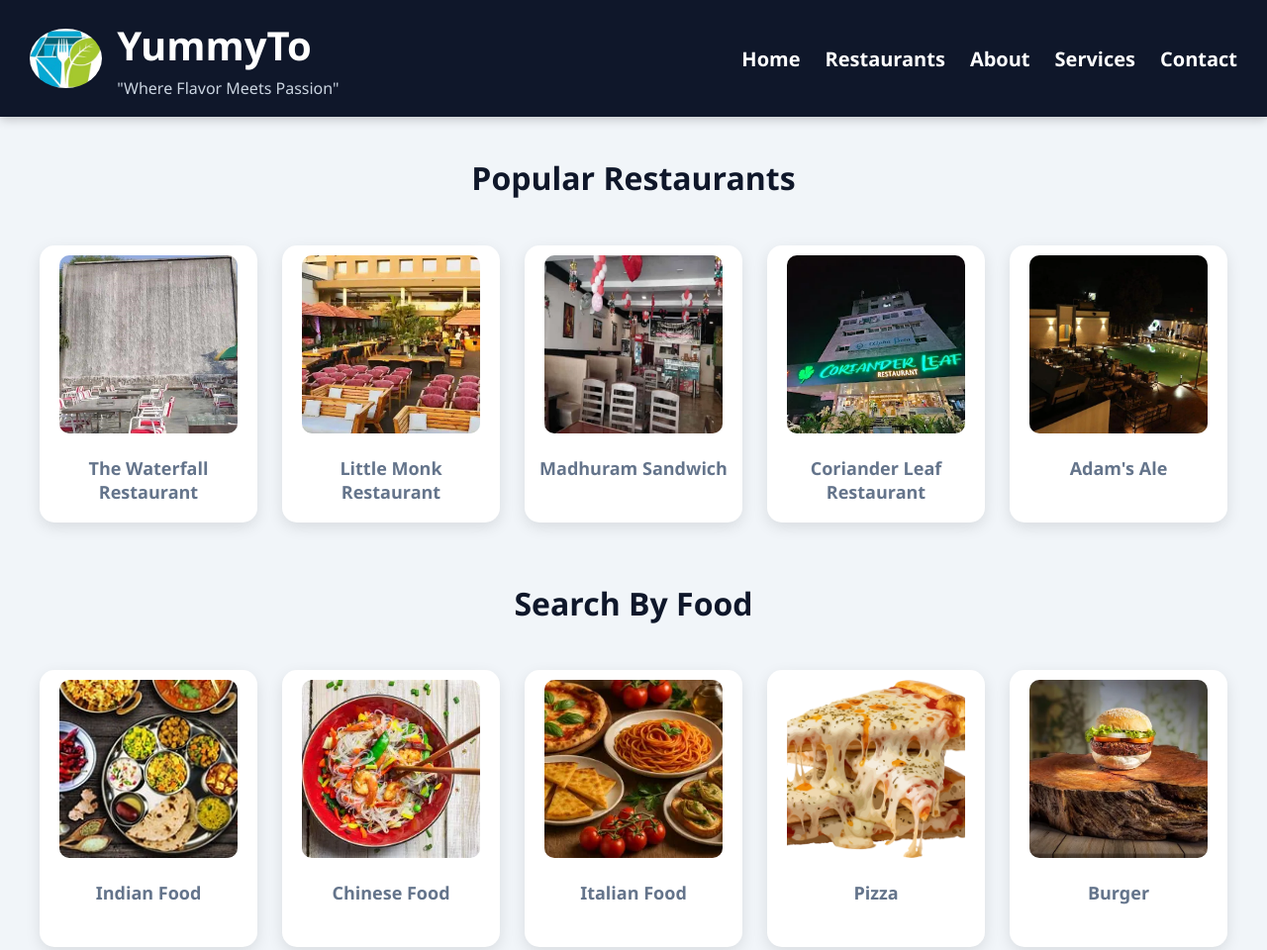
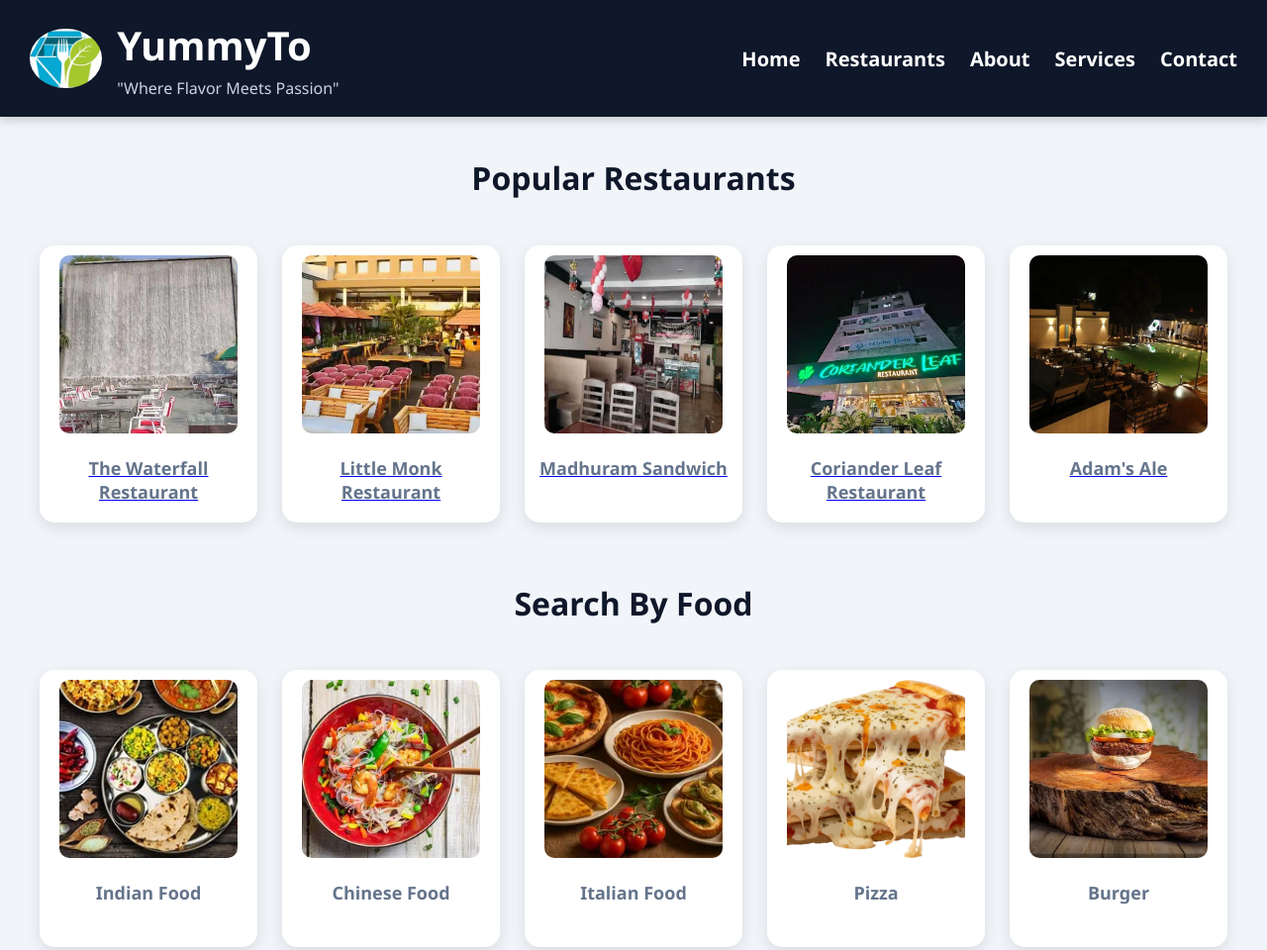
Before and after one commit to Piyush444byte/internship, a plain HTML site: page project/index.html in a window 1280 px wide. Shown: the top 960 px of the page at 99% size. Drawn offline with Linux system fonts and the light colour scheme.

Commit message:
30-june-2026

```diff
--- a/project/index.html
+++ b/project/index.html
@@ -38,23 +38,14 @@
 <nav class="nav">
 
 <a href="index.html">Home</a>
-
 <a href="restaurants.html">Restaurants</a>
-
 <a href="#">About</a>
-
 <a href="#">Services</a>
-
 <a href="#">Contact</a>
-
 </nav>
 
-
 </div>
-
 </header>
-
-
 
 
 <main>
@@ -73,63 +64,47 @@
 
 
 <div class="outerbox">
-
+<a href="waterfallmenu.html">
 <img src="images/waterfall.jpg">
-
-<p class="para">
-The Waterfall Restaurant
-</p>
-
+<p class="para">The Waterfall Restaurant</p>
+</a>
 </div>
 
 
 
 <div class="outerbox">
-
+<a href="littlemonkmenu.html">
 <img src="images/littlemonk.webp">
-
-<p class="para">
-Little Monk Restaurant
-</p>
-
+<p class="para">Little Monk Restaurant</p>
+</a>
 </div>
 
 
 
 <div class="outerbox">
-
+<a href="madhurammenu.html">
 <img src="images/madhuram.webp">
-
-<p class="para">
-Madhuram Sandwich
-</p>
-
+<p class="para">Madhuram Sandwich</p>
+</a>
 </div>
 
 
 
 <div class="outerbox">
-
+<a href="coriandermenu.html">
 <img src="images/coriander.webp">
-
-<p class="para">
-Coriander Leaf Restaurant
-</p>
-
+<p class="para">Coriander Leaf Restaurant</p>
+</a>
 </div>
 
 
 
 <div class="outerbox">
-
+<a href="adamsalemenu.html">
 <img src="images/adams.webp">
-
-<p class="para">
-Adam's Ale
-</p>
-
+<p class="para">Adam's Ale</p>
+</a>
 </div>
-
 
 </div>
 
@@ -147,10 +122,7 @@
 Search By Food
 </h2>
 
-
-
 <div class="card-container">
-
 
 
 <div class="outerbox food-card"
```
